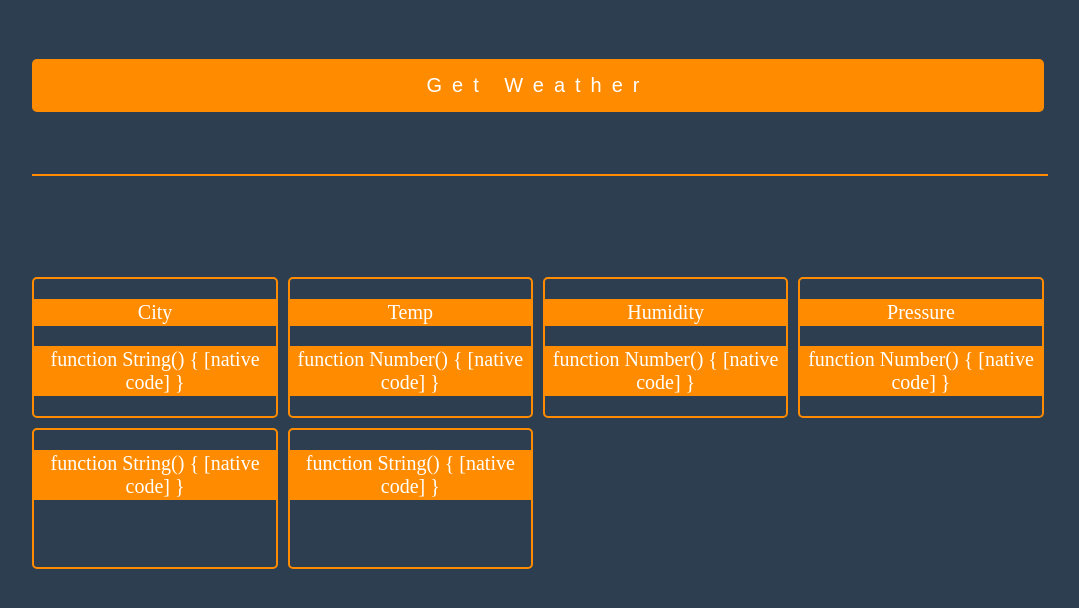
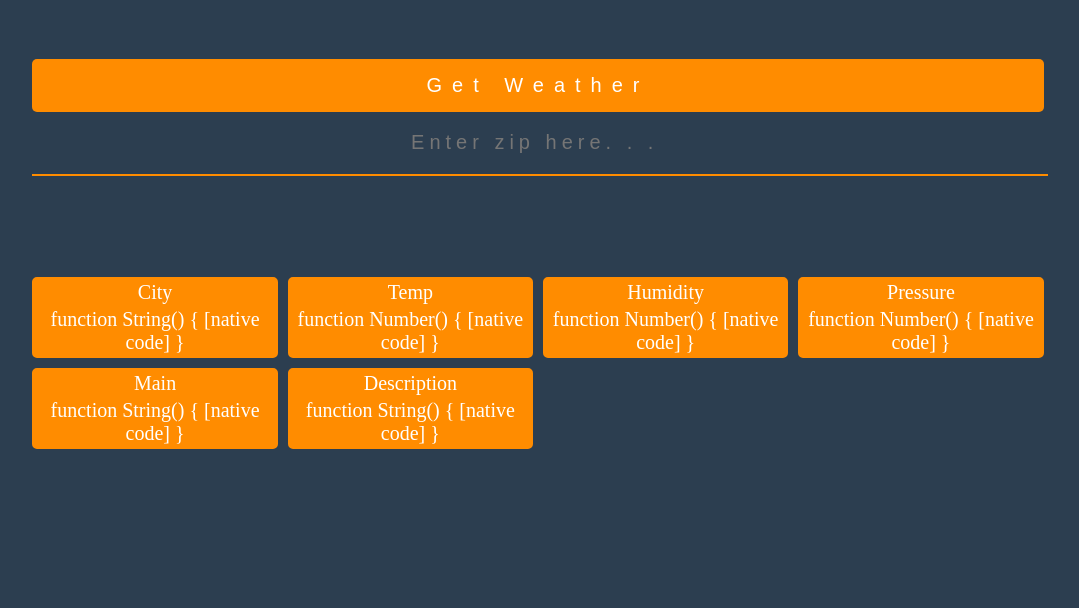
Before and after one commit to Ryuninja24/OpenWeatherAPP, an Angular app: page / in a window 1280 px wide. Shown: the top 608 px of the page, without its empty margins (102-1181 px from the left). Built offline with nearby package versions, Linux system fonts and the light colour scheme.

Commit message:
fixed weird container bug

```diff
--- a/src/app/main/form/form.component.html
+++ b/src/app/main/form/form.component.html
@@ -3,6 +3,6 @@
     <button (click)="onGet(zipText.value)">Get Weather</button>
   </div>
   <div>
-    <input type="text" #zipText>
+    <input type="text" #zipText placeholder="Enter zip here. . . ">
   </div>
 </div>
--- a/src/app/main/form/form.component.ts
+++ b/src/app/main/form/form.component.ts
@@ -15,9 +15,7 @@ export class FormComponent implements OnInit {
     this.sharedService._getWeather(zip)
     .subscribe(
       (data) => {
-        // console.log(data);
-        console.log(data.weather[0].description);
-        console.log(data.weather[0].main);
+        console.log(data);
 
         this.sharedService._localDescription.description = data.weather[0].description;
         this.sharedService._localDescription.icon = data.weather[0].icon;
--- a/src/app/main/weather-view/weather-view.component.css
+++ b/src/app/main/weather-view/weather-view.component.css
@@ -10,6 +10,7 @@
 
 
 p {
+  margin: 0px;
   text-align: center;
   border:2px solid #FF8C00;
   background-color: #FF8C00;
--- a/src/app/main/weather-view/weather-view.component.html
+++ b/src/app/main/weather-view/weather-view.component.html
@@ -16,9 +16,11 @@
     <p>{{ this.sharedService._localData.pressure }}</p>
   </div>
   <div class="info main">
+    <p>Main</p>
     <p> {{ this.sharedService._localDescription.main }} </p>
   </div>
   <div class="info description">
+    <p>Description</p>
     <p> {{ this.sharedService._localDescription.description }} </p>
   </div>
 </div>
```
